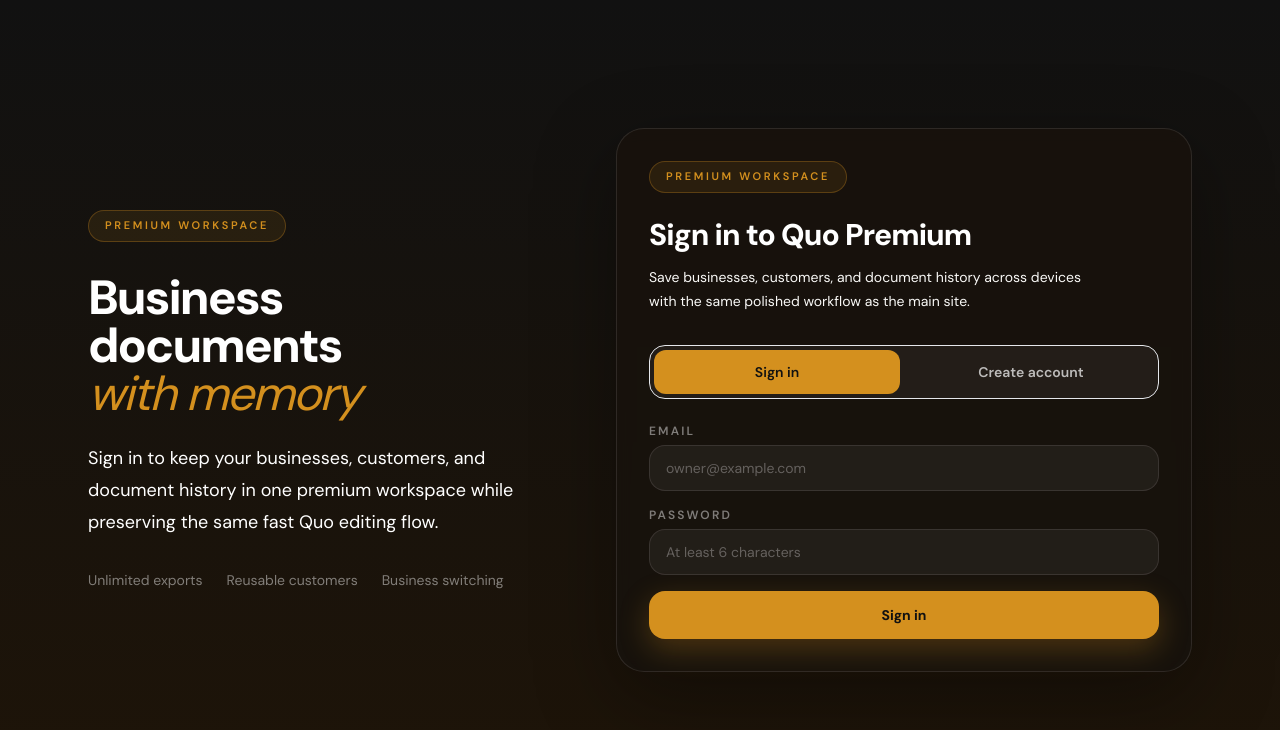
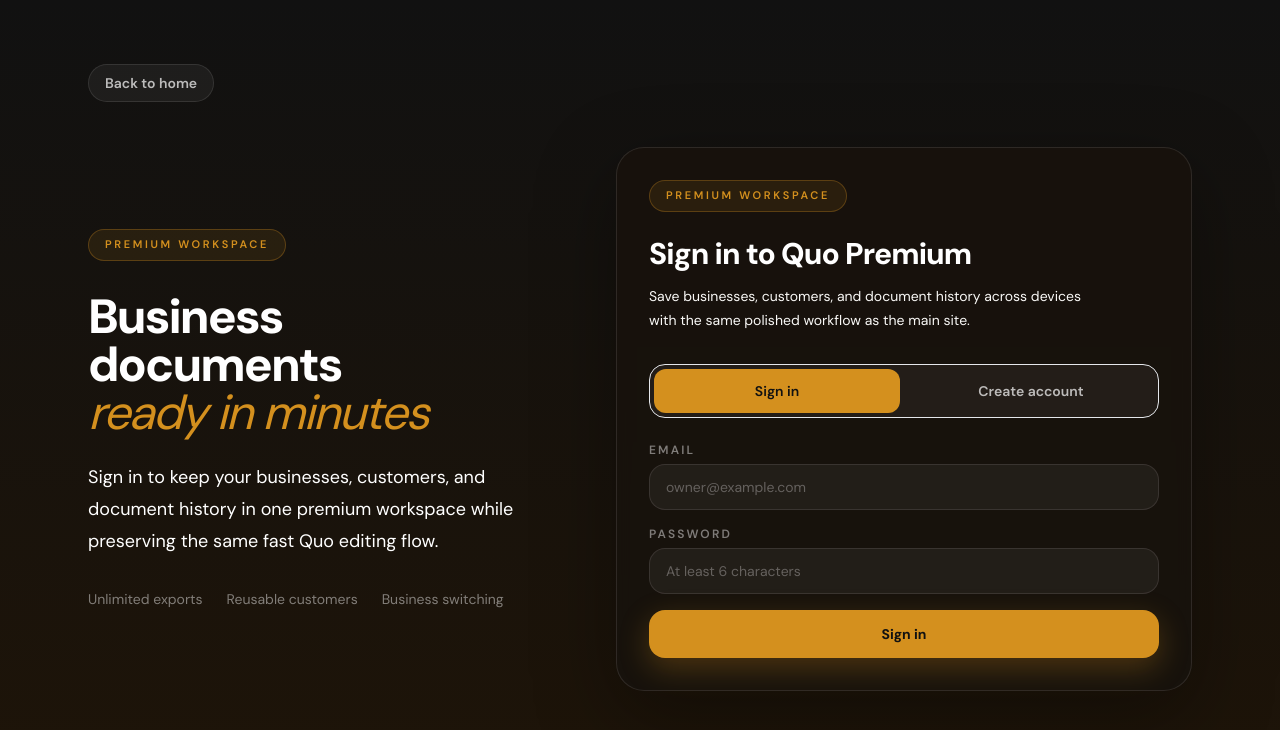
Before and after one commit to acipuns-dot/Quo, a Next.js app: page /login in a window 1280 px wide. Shown: the top 730 px of the page. Built offline with nearby package versions, Linux system fonts and the light colour scheme; no server answers.

Commit message:
feat: update premium login hero copy

```diff
--- a/app/(auth)/login/page.tsx
+++ b/app/(auth)/login/page.tsx
@@ -1,4 +1,5 @@
 import React from "react";
+import Link from "next/link";
 import { redirect } from "next/navigation";
 import { AuthForm } from "../../../components/auth/auth-form";
 import { createSupabaseServerClient } from "../../../lib/supabase/server";
@@ -25,7 +26,16 @@
 
   return (
     <main className="min-h-screen bg-[linear-gradient(180deg,#111111_0%,#1e1408_100%)] text-white">
-      <div className="mx-auto flex min-h-screen max-w-6xl flex-col justify-center gap-12 px-6 py-16 lg:flex-row lg:items-center lg:gap-20">
+      <div className="mx-auto flex min-h-screen max-w-6xl flex-col px-6 py-16">
+        <div>
+          <Link
+            href="/"
+            className="inline-flex items-center gap-2 rounded-full border border-white/10 bg-white/5 px-4 py-2 text-sm font-semibold text-white/70 transition hover:border-[#d4901e]/40 hover:text-white"
+          >
+            Back to home
+          </Link>
+        </div>
+        <div className="flex flex-1 flex-col justify-center gap-12 lg:flex-row lg:items-center lg:gap-20">
         <section className="max-w-xl">
           <div className="inline-flex items-center gap-2 rounded-full border border-[#d4901e]/30 bg-[#d4901e]/10 px-4 py-1.5 text-[11px] font-semibold uppercase tracking-[0.24em] text-[#d4901e]">
             Premium workspace
@@ -34,7 +44,7 @@
             Business documents
             <br />
             <em className="font-[Instrument_Serif] font-normal italic text-[#d4901e]">
-              with memory
+              ready in minutes
             </em>
           </h1>
           <p className="mt-6 max-w-lg text-lg leading-8 text-white/58">
@@ -57,6 +67,7 @@
             }
           />
         </section>
+        </div>
       </div>
     </main>
   );
```
